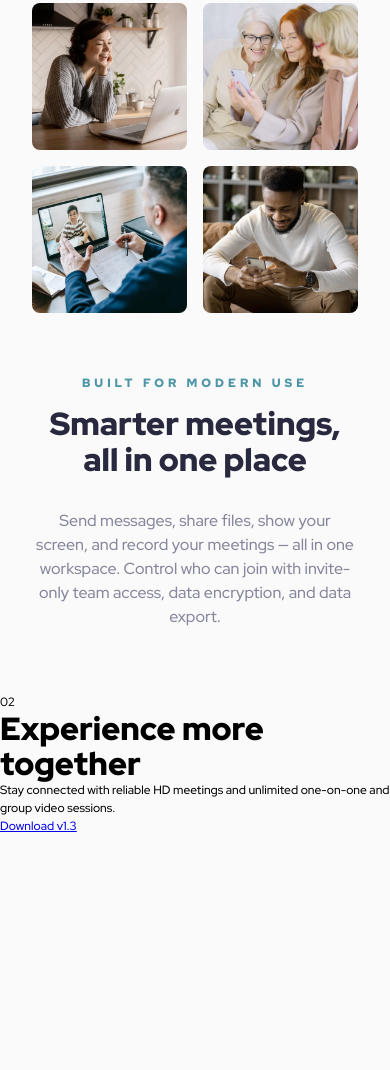
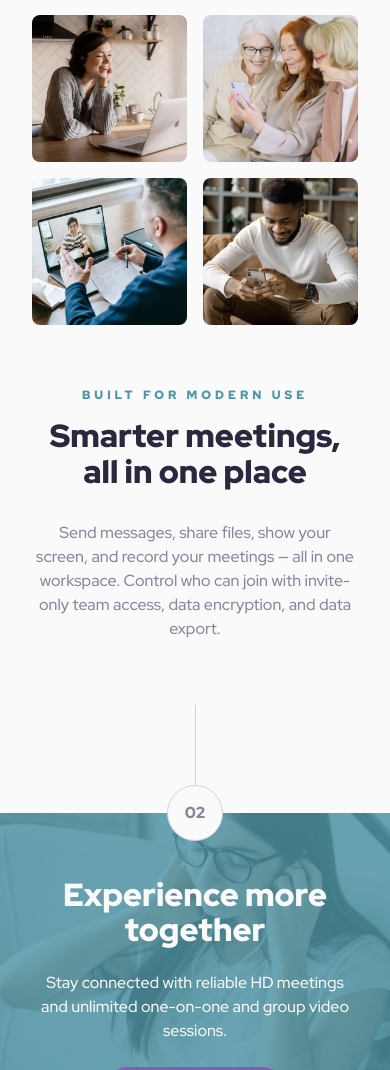
Before and after one commit to dev-ethanjohn/meet-landing-page, a plain HTML site: page index.html in a window 390 px wide. Shown: the part 930-2000 px from the top of the page. Before the commit the page ends 1765 px from the top, so only its background shows below. Drawn offline with Linux system fonts and the light colour scheme.

Commit message:
style: complete hd video feature layout and styling for mobile

```diff
--- a/index.css
+++ b/index.css
@@ -36,6 +36,12 @@
   margin: 0;
   padding: 0;
 }
+
+/* IF WE WANT to prevent scroll */
+/* html,
+body {
+  overscroll-behavior: none;
+} */
 
 body {
   font-family: var(--ff-sans);
@@ -94,12 +100,23 @@ h2 {
   background-color: hsl(var(--clr-cyan-600));
 }
 
+.bg-white {
+  color: hsl(var(--clr-white));
+}
+
 .text-white {
   color: hsl(var(--clr-white));
 }
 
 .text-black {
   color: hsl(var(--clr-slate-900));
+}
+
+.text-cyan-light {
+  color: hsl(var(--clr-cyan-300));
+}
+.text-purple-light {
+  color: hsl(var(--clr-purple-300));
 }
 
 /*=======================
@@ -156,14 +173,14 @@ header {
   border-radius: 100px;
   width: fit-content;
   text-decoration: none;
-  font-size: var(--fs-100);
+  font-size: var(--fs-200);
   font-weight: 900;
   line-height: 1.5;
 }
 
-.version-number {
+/* .version-number {
   color: hsl(var(--clr-cyan-300));
-}
+} */
 
 /* SMART MEETING FEATURE (01) */
 #smart-feature {
@@ -185,7 +202,7 @@ header {
   background-color: hsl(var(--clr-slate-300));
 }
 
-.section-number-one {
+.section-number {
   width: 3.5rem;
   height: 3.5rem;
   border: 1px solid hsl(var(--clr-slate-300));
@@ -193,7 +210,7 @@ header {
   border-radius: 50%;
   display: grid;
   place-items: center;
-  font-size: var(--fs-100);
+  font-size: var(--fs-200);
   font-weight: 900;
 }
 
@@ -224,3 +241,40 @@ figure img {
 .section-intro {
   --flow-space: 1rem;
 }
+
+/* HD VIDEO EXPERIENCE FEATURE */
+#hd-video-experience-feature {
+  display: grid;
+  position: relative;
+  padding-top: 6.75rem;
+}
+
+.hd-video-content {
+  background-image: linear-gradient(
+      hsla(192, 37%, 48%, 0.8),
+      hsla(192, 37%, 48%, 0.8)
+    ),
+    url(./assets/mobile/image-footer.jpg);
+  background-size: cover;
+
+  background-position: center;
+  background-repeat: no-repeat;
+  padding: 4rem 2rem;
+  --flow-space: 1.5rem;
+  text-align: center;
+}
+
+#hd-video-experience-feature .section-header {
+  position: absolute;
+  top: 0;
+  left: 50%;
+  transform: translateX(-50%); /* Centers it horizontally */
+}
+
+#hd-video-experience-feature .section-number {
+  background-color: hsl(var(--clr-white));
+}
+
+#hd-video-experience-feature .feature-description {
+  color: hsl(var(--clr-white));
+}
--- a/index.html
+++ b/index.html
@@ -39,7 +39,7 @@
           across any device.</p>
 
         <div class="cta-buttons">
-          <a class="btn bg-cyan text-white" href="#">Download <span class="version-number">v1.3</span></a>
+          <a class="btn bg-cyan text-white" href="#">Download <span class="text-cyan-light">v1.3</span></a>
           <a class="btn bg-purple text-white" href="#smart-feature">What is it?</a>
         </div>
       </div>
@@ -48,7 +48,7 @@
     <section id="smart-feature">
       <div class="section-header">
         <div class="vertical-line"></div>
-        <div class="section-number-one">01</div>
+        <div class="section-number">01</div>
       </div>
 
       <figure>
@@ -72,15 +72,30 @@
     </section>
 
     <section id="hd-video-experience-feature">
-      <span>02</span>
-      <h2>Experience more together</h2>
-      <p>Stay connected with reliable HD meetings and unlimited one-on-one and group video sessions.</p>
+
+      <div class="section-header">
+        <div class="vertical-line"></div>
+        <div class="section-number bg-white">02</div>
+      </div>
+
+
+      <div class="hd-video-content text-white flow">
+        <h2>Experience more together</h2>
+        <p class="feature-description text-white">Stay connected with reliable HD meetings and unlimited one-on-one and
+          group video
+          sessions.</p>
+        <!-- <footer> -->
+
+        <div class="cta-buttons">
+          <a class="btn bg-purple text-white" href="#">Download <span class="text-purple-light">v1.3</span></a>
+        </div>
+
+        <!-- </footer> -->
+      </div>
+
     </section>
   </main>
 
-  <footer>
-    <a href="#">Download v1.3</a>
-  </footer>
 </body>
 
 </html>
```
